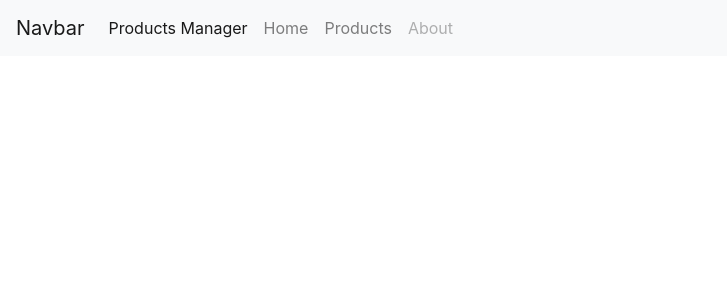
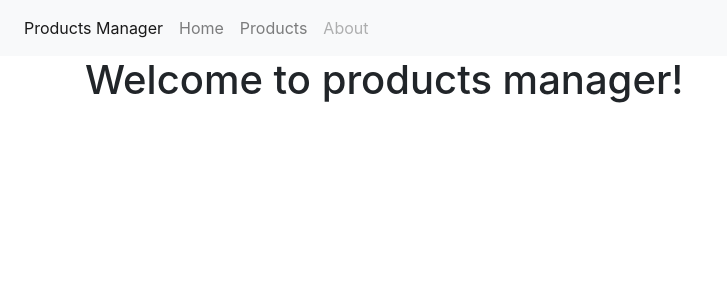
Before and after one commit to mariorodeghiero/react-product-manager-app, a React (Create React App) app: page / in a window 1280 px wide. Shown: the top 300 px of the page, without its empty margins (0-727 px from the left). Built offline with nearby package versions, Linux system fonts and the light colour scheme.

Commit message:
add react-router

```diff
--- a/package.json
+++ b/package.json
@@ -6,6 +6,7 @@
     "prettier": "^1.13.4",
     "react": "^16.4.0",
     "react-dom": "^16.4.0",
+    "react-router-dom": "^4.2.2",
     "react-scripts": "1.1.4"
   },
   "scripts": {
--- /dev/null
+++ b/src/About.jsx
@@ -0,0 +1,10 @@
+import React, { Component } from "react";
+
+class About extends Component {
+  state = {};
+  render() {
+    return <h1>About</h1>;
+  }
+}
+
+export default About;
--- a/src/App.js
+++ b/src/App.js
@@ -1,13 +1,14 @@
-import React, { Component } from "react";
+import React, {Component} from "react";
 
+import {BrowserRouter as Router, Route, Link} from "react-router-dom";
+import Home from "./Home";
+import About from "./About";
 class App extends Component {
   render() {
     return (
+      <Router>
         <div>
           <nav class="navbar navbar-expand-lg navbar-light bg-light">
-          <a class="navbar-brand" href="#">
-            Navbar
-          </a>
             <button
               class="navbar-toggler"
               type="button"
@@ -15,28 +16,32 @@ class App extends Component {
               data-target="#navbarNavAltMarkup"
               aria-controls="navbarNavAltMarkup"
               aria-expanded="false"
-            aria-label="Toggle navigation"
-          >
-            <span class="navbar-toggler-icon" />
+              aria-label="Toggle navigation">
+              <span class="navbar-toggler-icon"/>
             </button>
             <div class="collapse navbar-collapse" id="navbarNavAltMarkup">
               <div class="navbar-nav">
-              <a class="nav-item nav-link active" href="#">
+                <a class="nav-item nav-link active" href="/">
                   Products Manager<span class="sr-only">(current)</span>
                 </a>
-              <a class="nav-item nav-link" href="#">
+                <Link class="nav-item nav-link" to="/">
                   Home
-              </a>
-              <a class="nav-item nav-link" href="#">
+                </Link>
+                <a class="nav-item nav-link" href="/">
                   Products
                 </a>
-              <a class="nav-item nav-link disabled" href="#">
+                <Link class="nav-item nav-link disabled" to="/about">
                   About
-              </a>
+                </Link>
               </div>
             </div>
           </nav>
+          <div className="container">
+            <Route exact path="/" component={Home}/>
+            <Route exact path="/about" component={About}/>
           </div>
+        </div>
+      </Router>
     );
   }
 }
--- /dev/null
+++ b/src/Home.jsx
@@ -0,0 +1,10 @@
+import React, { Component } from "react";
+
+class Home extends Component {
+  state = {};
+  render() {
+    return <h1>Welcome to products manager!</h1>;
+  }
+}
+
+export default Home;
```
Also changed, not shown: 2 other files (tests, documents, lock files or other folders). Lines whose indentation alone changed are shown as unchanged.
